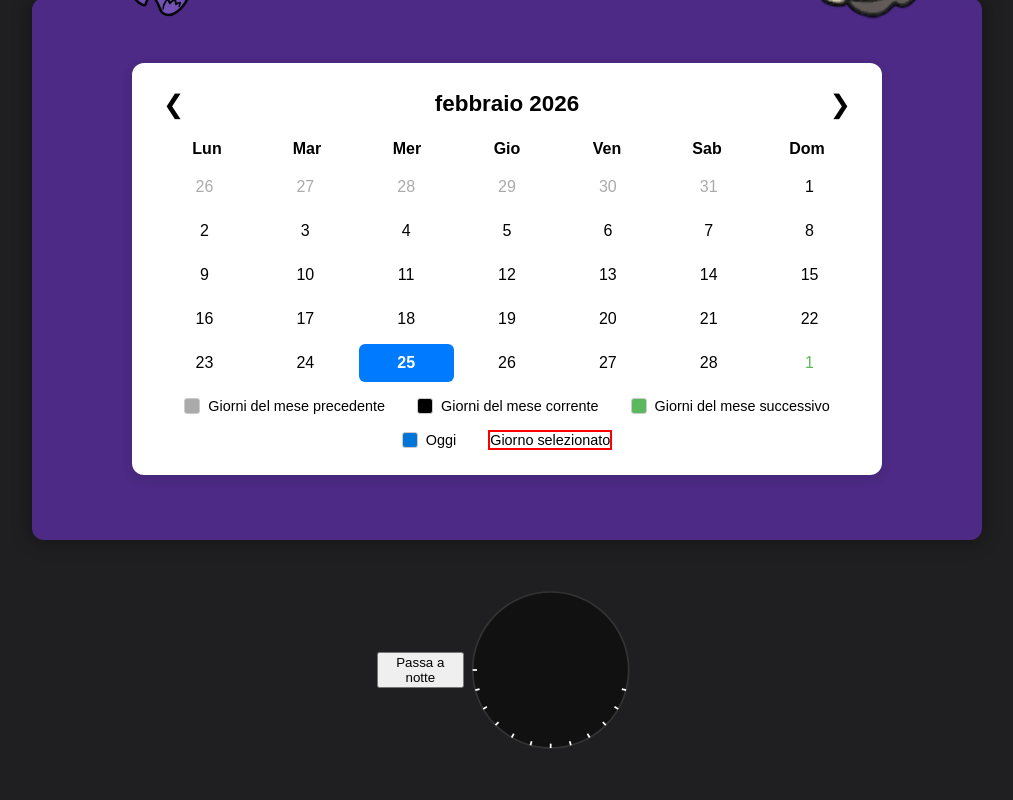
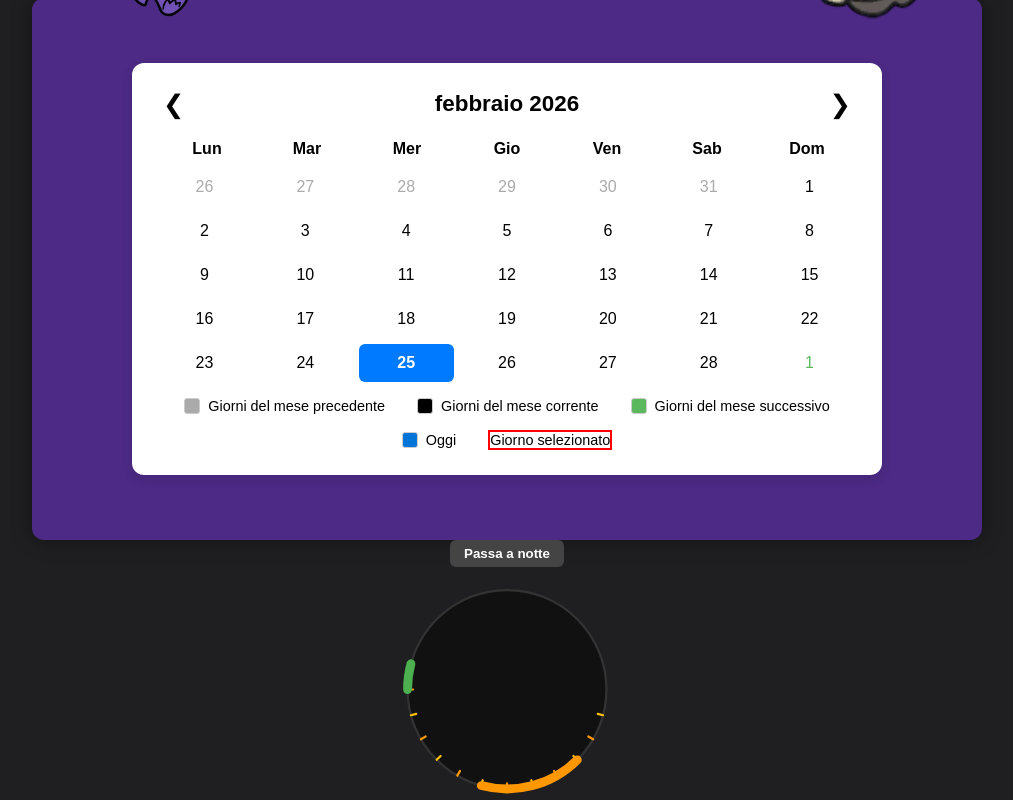
Before and after one commit to Giacomo-Bruzzone8/calendario-signals, an Angular app in the folder calendarioNG/: page / in a window 1280 px wide. Shown: the part 289-1089 px from the top of the page, without its empty margins (133-1146 px from the left). Built offline with nearby package versions, Linux system fonts and the light colour scheme.

Commit message:
migliorie su timeline-circolare.ts

```diff
--- a/calendarioNG/src/app/models/calendar-event.model.ts
+++ b/calendarioNG/src/app/models/calendar-event.model.ts
@@ -1,4 +1,3 @@
-// BASE TEMPORALE
 export interface Tempo {
   start: string; // ISO: "2026-03-06T14:00"
   end: string;   // ISO: "2026-03-06T16:00"
@@ -97,7 +96,7 @@ export interface Ricavi {
 export interface SpeseRicorsive {
   tipo: 'SpeseRicorsive';
   importoSpeso: number;
-  categoria?: string;
+  categoria: string;
 }
 
 // EVENTO PROGRAMMATO (non temporale)
--- a/calendarioNG/src/app/timeline-circolare/timeline-circolare.css
+++ b/calendarioNG/src/app/timeline-circolare/timeline-circolare.css
@@ -1,23 +1,60 @@
+/* Contenitore generale */
 .timeline-container {
   width: 260px;
   height: 260px;
   margin: auto;
   display: flex;
+  flex-direction: column;
+  gap: 12px;
   justify-content: center;
   align-items: center;
 }
 
-.timeline-svg {
+/* Pulsante modalità */
+button {
+  padding: 6px 14px;
+  border-radius: 6px;
+  border: none;
+  cursor: pointer;
+  background: #444;
+  color: white;
+  font-weight: 600;
+  transition: 0.2s;
+}
+
+button:hover {
+  background: #666;
+}
+
+/* SVG */
+svg {
   width: 100%;
   height: 100%;
+  display: block;
 }
 
-.background-circle {
-  stroke-width: 12;
-  fill: none;
+/* Cerchio di sfondo */
+circle {
+  transition: fill 0.3s ease;
 }
-.tacca-label {
-  fill: #e0e0e0;
-  font-size: 14px;
-  font-weight: 600;
+
+/* Tacche */
+g path {
+  stroke-linecap: round;
 }
+
+/* Archi delle attività */
+g path[stroke-width="8"] {
+  stroke-linecap: round;
+  filter: drop-shadow(0 0 3px rgba(0,0,0,0.4));
+}
+
+/* Modalità giorno */
+:host-context(.giorno) circle {
+  fill: #f5f5f5;
+}
+
+/* Modalità notte */
+:host-context(.notte) circle {
+  fill: #111;
+}
--- a/calendarioNG/src/app/timeline-circolare/timeline-circolare.html
+++ b/calendarioNG/src/app/timeline-circolare/timeline-circolare.html
@@ -13,19 +13,29 @@
 
     <!-- Tacche delle ore -->
     <g stroke="white" stroke-width="2">
-      <ng-container *ngFor="let t of (modalita === 'giorno' ? taccheGiorno : taccheNotte)">
-        <path [attr.d]="generaTacca(t.angolo)" />
-      </ng-container>
+
+      @if (modalita === 'giorno') {
+        @for (t of taccheGiorno; track t.ora) {
+          <path [attr.d]="generaTacca(t.angolo)" [attr.stroke]="t.colore" />
+        }
+      } @else {
+        @for (t of taccheNotte; track t.ora) {
+          <path [attr.d]="generaTacca(t.angolo)" [attr.stroke]="t.colore" />
+        }
+      }
+
     </g>
 
     <!-- Archi delle attività -->
     <g stroke-width="8" fill="none">
-      <ng-container *ngFor="let a of attivitaMock">
+
+      @for (a of eventi; track a.start) {
         <path
           [attr.d]="calcolaArcoAttivita(a)"
           [attr.stroke]="getColore(a)"
         />
-      </ng-container>
+      }
+
     </g>
 
   </svg>
--- a/calendarioNG/src/app/timeline-circolare/timeline-circolare.ts
+++ b/calendarioNG/src/app/timeline-circolare/timeline-circolare.ts
@@ -9,7 +9,8 @@ import { Tempo, TimelineEvent } from '../models/calendar-event.model';
   standalone: true,
   imports: [CommonModule],
   templateUrl: './timeline-circolare.html',
-  styleUrl: './timeline-circolare.css',
+  styleUrls: ['./timeline-circolare.css'],
+
 })
 export class TimelineCircolare {
 
@@ -20,7 +21,6 @@ taccheGiorno = this.generaTacche(7, 12, 'giorno');
   taccheNotte  = this.generaTacche(19, 12, 'notte');
   rangeGiorno = { start: 7 * 60, end: 19 * 60 };
   rangeNotte  = { start: 19 * 60, end: 7 * 60 };
-
 
   private colori: Record<TimelineEvent['tipo'], string> = {
     Sonno: '#673AB7',
@@ -41,7 +41,7 @@ eventi: TimelineEvent[] = [
     {
       tipo: 'Sport',
       start: '2026-03-06T18:00',
-    end: '2026-03-06T19:00',
+      end: '2026-03-06T20:00',
       sport: 'Corsa'
     },
     {
@@ -52,11 +52,77 @@ eventi: TimelineEvent[] = [
     }
   ];
 
-
+// ! LOGICA GEOMETRICA SVG
+  // Converte un angolo in coordinate cartesiane sul cerchio
+  private polarToCartesian(cx: number, cy: number, r: number, angle: number)
+  {
+    const rad = (angle - 90) * Math.PI / 180; // -90° per far partire il cerchio dall'alto
+    return {
+      x: cx + r * Math.cos(rad),
+      y: cy + r * Math.sin(rad)
+    };
+  }
+  // Disegna un arco SVG tra due angoli
+  private disegnaArco(cx: number, cy: number, r: number, startAngle: number, endAngle: number): string
+  {
+    const start = this.polarToCartesian(cx, cy, r, endAngle);
+    const end   = this.polarToCartesian(cx, cy, r, startAngle);
+    // Determina se l'arco è maggiore di 180°
+    const largeArcFlag = endAngle - startAngle <= 180 ? "0" : "1";
+    return [
+      "M", start.x, start.y,
+      "A", r, r, 0, largeArcFlag, 0, end.x, end.y
+    ].join(" ");
+  }
 
 //! METODI
+  getColore(a: TimelineEvent)
+  {
+    return this.colori[a.tipo] ?? '#888';
+  }
 
-private angoliDaTempo(t: Tempo) {
+  generaTacca(angolo: number): string
+  {
+    const rInterno = 85;
+    const rEsterno = 90;
+    const rad = (angolo - 90) * Math.PI / 180;
+    const x1 = 100 + rInterno * Math.cos(rad);
+    const y1 = 100 + rInterno * Math.sin(rad);
+    const x2 = 100 + rEsterno * Math.cos(rad);
+    const y2 = 100 + rEsterno * Math.sin(rad);
+
+    return `M ${x1} ${y1} L ${x2} ${y2}`;
+  }
+
+  private generaTacche(startHour: number, count: number, ciclo: 'giorno' | 'notte')
+  {
+    const coloriGiorno = ['#FFC107', '#FF9800'];
+    const coloriNotte  = ['#3F51B5', '#2196F3'];
+    const colori = ciclo === 'giorno' ? coloriGiorno : coloriNotte;
+    const tacche = [];
+
+    for (let i = 0; i < count; i++) {
+      // Calcolo dell’ora, con gestione della mezzanotte
+      const ora = (startHour + i) % 24;
+      // Alternanza colori
+      const colore = colori[i % 2];
+      // Conversione in angolo
+      const minuti = ora * 60;
+      const angolo = this.angoloAssoluto(minuti);
+      tacche.push({
+        angolo,
+        ora,
+        colore
+      });
+    }
+    return tacche;
+  }
+
+//! METODI PIPELINE
+
+  // Calcola l'angolo di inizio e di fine dell'attività
+  private angoliDaTempo(t: Tempo)
+  {
     const startMin = this.minutiDelGiorno(t.start);
     const endMin   = this.minutiDelGiorno(t.end);
 
@@ -66,39 +132,7 @@ private angoliDaTempo(t: Tempo) {
     return this.normalizzaArco(startAngle, endAngle);
   }
 
-private generaTacche(startHour: number, count: number, ciclo: 'giorno' | 'notte') {
-
-  // Colori locali (non globali)
-  const coloriGiorno = ['#FFC107', '#FF9800']; // caldo chiaro / caldo scuro
-  const coloriNotte  = ['#3F51B5', '#2196F3']; // freddo scuro / freddo chiaro
-
-  const colori = ciclo === 'giorno' ? coloriGiorno : coloriNotte;
-
-  const tacche = [];
-
-  for (let i = 0; i < count; i++) {
-
-    // Calcolo dell’ora, con gestione della mezzanotte
-    const ora = (startHour + i) % 24;
-
-    // Alternanza colori
-    const colore = colori[i % 2];
-
-    // Conversione in angolo
-    const minuti = ora * 60;
-    const angolo = this.angoloAssoluto(minuti);
-
-    tacche.push({
-      angolo,
-      ora,
-      colore
-    });
-  }
-
-  return tacche;
-}
-
-
+  // Calcola i minuti totali dall'inizio del giorno
   private minutiDelGiorno(dateString: string): number
   {
     const g = new Date(dateString);
@@ -108,9 +142,10 @@ private minutiDelGiorno(dateString: string): number
     return ore * 60 + minuti;// minuti totali dall'inizio del giorno
   }
 
+  // Calcola l'angolo del minutaggio passato (number 0-1439)
   private angoloAssoluto(minutes: number): number
   {
-  return (minutes / 1440) * 360; // non dipende dalla modalità (giorno/notte).
+    return (minutes / 1440) * 360;
   }
 
   private normalizzaArco(startAngle: number, endAngle: number)
@@ -123,7 +158,9 @@ private normalizzaArco(startAngle: number, endAngle: number)
     return { startAngle, endAngle };
   }
 
-private ottieniRangeModalita() {
+  // Calcola la parte dell'attività che cade dentro il range della modalità
+  private ottieniRangeModalita()
+  {
     const r = this.modalita === 'giorno' ? this.rangeGiorno : this.rangeNotte;
     let start = this.angoloAssoluto(r.start);
     let end   = this.angoloAssoluto(r.end);
@@ -147,30 +184,6 @@ private calcolaIntersezione(start: number, end: number, rangeStart: number, rang
     return { start: interStart, end: interEnd };
   }
 
-
-getColore(a: TimelineEvent) {
-  return this.colori[a.tipo] ?? '#888';
-}
-
-
-generaTacca(angolo: number): string
-{
-  const rInterno = 85;
-  const rEsterno = 90;
-
-  const rad = (angolo - 90) * Math.PI / 180;
-
-  const x1 = 100 + rInterno * Math.cos(rad);
-  const y1 = 100 + rInterno * Math.sin(rad);
-
-  const x2 = 100 + rEsterno * Math.cos(rad);
-  const y2 = 100 + rEsterno * Math.sin(rad);
-
-  return `M ${x1} ${y1} L ${x2} ${y2}`;
-}
-
-
-
   //? Funzione finale che produce l’arco da disegnare
   calcolaArcoAttivita(a: TimelineEvent) {
     const { startAngle, endAngle } = this.angoliDaTempo(a);
@@ -182,29 +195,4 @@ calcolaArcoAttivita(a: TimelineEvent) {
     return this.disegnaArco(100, 100, 90, inter.start, inter.end);
   }
 
-
-
-// Converte un angolo in coordinate cartesiane sul cerchio
-private polarToCartesian(cx: number, cy: number, r: number, angle: number) {
-  const rad = (angle - 90) * Math.PI / 180; // -90° per far partire il cerchio dall'alto
-  return {
-    x: cx + r * Math.cos(rad),
-    y: cy + r * Math.sin(rad)
-  };
 }
-
-// Disegna un arco SVG tra due angoli
-private disegnaArco(cx: number, cy: number, r: number, startAngle: number, endAngle: number): string {
-
-  const start = this.polarToCartesian(cx, cy, r, endAngle);
-  const end   = this.polarToCartesian(cx, cy, r, startAngle);
-
-  // Determina se l'arco è maggiore di 180°
-  const largeArcFlag = endAngle - startAngle <= 180 ? "0" : "1";
-
-  return [
-    "M", start.x, start.y,
-    "A", r, r, 0, largeArcFlag, 0, end.x, end.y
-  ].join(" ");
-}
-}
```
Lines whose indentation alone changed are shown as unchanged.
